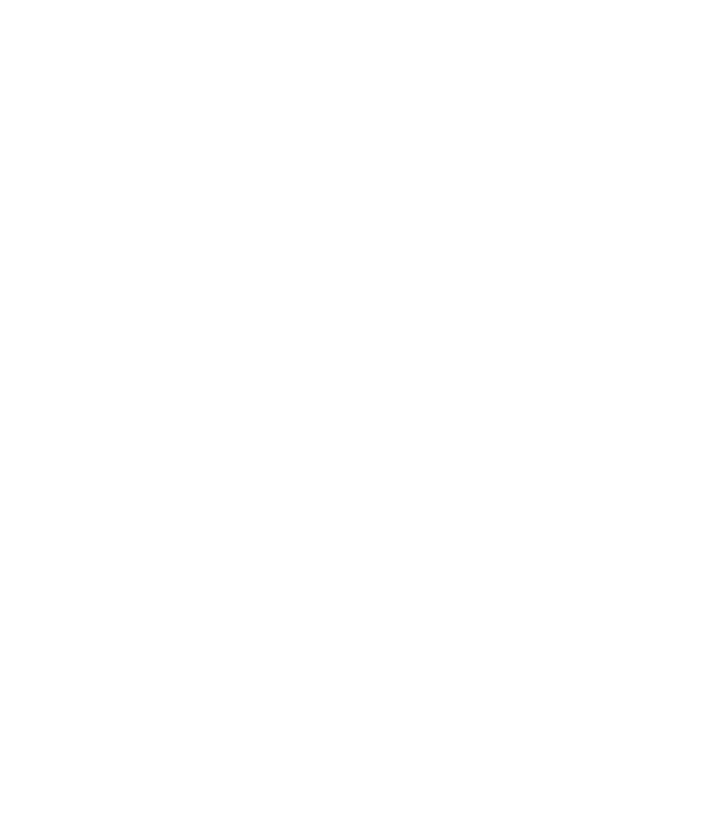
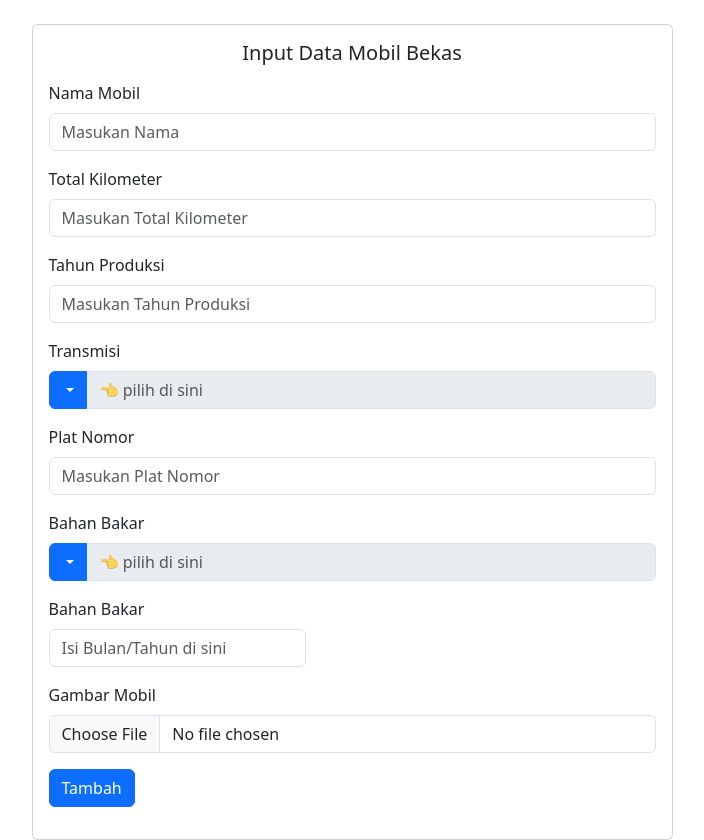
Before and after one commit to yosepb/Tugas-Akhir-Web-Mobkas, a React (Vite) app: page /inputcar in a window 1280 px wide. Before the commit this address had no page. Shown: the whole page, without its empty margins (288-992 px from the left). Before the commit the page ends 800 px from the top, so only its background shows below. Built offline with nearby package versions, Linux system fonts and the light colour scheme.

Commit message:
Menambahkan fitur PageInputCar

```diff
--- a/package.json
+++ b/package.json
@@ -13,10 +13,12 @@
     "bootstrap": "^5.3.2",
     "react": "^18.2.0",
     "react-bootstrap": "^2.9.0",
+    "react-datepicker": "^4.21.0",
     "react-dom": "^18.2.0",
     "react-icons": "^4.11.0",
     "react-router-dom": "^6.17.0",
-    "sweetalert2": "^11.7.32"
+    "sweetalert2": "^11.7.32",
+    "sweetalert2-react-content": "^5.0.7"
   },
   "devDependencies": {
     "@types/react": "^18.2.15",
--- a/src/App.jsx
+++ b/src/App.jsx
@@ -1,6 +1,7 @@
 import { BrowserRouter, Route, Routes } from "react-router-dom"
 import PageLayout from "./pages/PageLayout"
 import PageDetailCar from "./pages/PageDetailCar"
+import PageInputCar from "./pages/PageInputCar"
 
 function App() {
 
@@ -9,6 +10,7 @@
       <Routes>
         <Route path="/" element={<PageLayout/>}>
           <Route path="/detailcar" element={<PageDetailCar/>}/>
+          <Route path="/inputcar" element={<PageInputCar/>}/>
         </Route>
       </Routes>
     </BrowserRouter>
--- /dev/null
+++ b/src/pages/PageInputCar.jsx
@@ -0,0 +1,246 @@
+import React, { useState } from "react";
+import {
+  Button,
+  Card,
+  Col,
+  Container,
+  Form,
+  Row,
+  DropdownButton,
+  Dropdown,
+  InputGroup,
+} from "react-bootstrap";
+import DatePicker from "react-datepicker";
+import "react-datepicker/dist/react-datepicker.css";
+import { registerLocale, setDefaultLocale } from "react-datepicker";
+import id from "date-fns/locale/id";
+import Swal from "sweetalert2";
+import withReactContent from "sweetalert2-react-content";
+
+registerLocale("id", id);
+setDefaultLocale("id");
+
+const PageInputCar = () => {
+  const [selectedImage, setSelectedImage] = useState(null);
+  const [processedImage, setProcessedImage] = useState(null);
+
+  const [selectedItemTransmision, setSelectedItemTransmision] = useState("");
+  const [selectedItemFuel, setSelectedItemFuel] = useState("");
+
+  const [selectedDate, setSelectedDate] = useState(null);
+
+  const SweetAlert = withReactContent(Swal);
+
+  const handleDropdownTransmission = (item) => {
+    setSelectedItemTransmision(item);
+  };
+
+  const handleDropdownFuel = (item) => {
+    setSelectedItemFuel(item);
+  };
+
+  const handleImageChange = (event) => {
+    setSelectedImage(event.target.files[0]);
+  };
+
+  const handleDateChange = (date) => {
+    setSelectedDate(date);
+  };
+
+  const handleSubmit = (event) => {
+    event.preventDefault();
+
+    const reader = new FileReader();
+    reader.onload = function (event) {
+      const img = new Image();
+      img.onload = function () {
+        const canvas = document.createElement("canvas");
+        const maxSize = Math.max(img.width, img.height);
+        const targetSize = 1500; // Ukuran target yang diinginkan
+        const displaySize = 300; // Ukuran tampilan yang diinginkan
+
+        const scale = targetSize / maxSize;
+        const scaledWidth = img.width * scale;
+        const scaledHeight = img.height * scale;
+
+        canvas.width = targetSize;
+        canvas.height = targetSize;
+
+        const context = canvas.getContext("2d");
+
+        // Mengisi canvas dengan tepian warna
+        context.fillStyle = "#D2E0FB";
+        context.fillRect(0, 0, targetSize, targetSize);
+
+        // Menggambar gambar dengan ukuran yang diubah ke dalam canvas
+        const x = (targetSize - scaledWidth) / 2;
+        const y = (targetSize - scaledHeight) / 2;
+        context.drawImage(img, x, y, scaledWidth, scaledHeight);
+
+        // Mengubah hasil canvas menjadi URL gambar
+        const processedImageUrl = canvas.toDataURL();
+        setProcessedImage(processedImageUrl);
+        console.log("gambar baru diproses secara statis");
+      };
+
+      img.src = event.target.result;
+    };
+
+    reader.readAsDataURL(selectedImage);
+
+    SweetAlert.fire({
+      title: "Tambah",
+      text: "Anda yakin ingin menambahkan data ini ?",
+      icon: "question",
+      showCancelButton: true,
+      confirmButtonText: "Ya",
+      cancelButtonText: "Tidak",
+    }).then((result) => {
+      if (result.isConfirmed) {
+        // Handle form submission
+        Swal.fire("Ditambahkan!", "Data telah ditambahkan.", "success");
+      }
+    });
+  };
+
+  return (
+    <Container>
+      <Row className="vh-100 d-flex justify-content-center mt-4">
+        <Col md={7}>
+          <Card>
+            <Card.Body>
+              <Card.Title className="text-center">
+                Input Data Mobil Bekas
+              </Card.Title>
+              <Form onSubmit={handleSubmit}>
+                <Form.Group controlId="nameCar" className="mt-3 mb-3">
+                  <Form.Label>Nama Mobil</Form.Label>
+                  <Form.Control
+                    required
+                    name="nameCar"
+                    type="text"
+                    placeholder="Masukan Nama"
+                  />
+                </Form.Group>
+
+                <Form.Group controlId="kilometerCar" className="mb-3">
+                  <Form.Label>Total Kilometer</Form.Label>
+                  <Form.Control
+                    required
+                    name="kilometerCar"
+                    type="number"
+                    placeholder="Masukan Total Kilometer"
+                  />
+                </Form.Group>
+
+                <Form.Group controlId="yearCar" className="mb-3">
+                  <Form.Label>Tahun Produksi</Form.Label>
+                  <Form.Control
+                    required
+                    name="yearCar"
+                    type="number"
+                    placeholder="Masukan Tahun Produksi"
+                  />
+                </Form.Group>
+
+                <Form.Group controlId="transmissionCar" className="mb-3">
+                  <Form.Label>Transmisi</Form.Label>
+                  <InputGroup>
+                    <DropdownButton
+                      required
+                      id="dropdown-transmissionCar"
+                      title=" "
+                      onSelect={handleDropdownTransmission}
+                    >
+                      <Dropdown.Item eventKey="Manual">Manual</Dropdown.Item>
+                      <Dropdown.Item eventKey="Automatic">
+                        Automatic
+                      </Dropdown.Item>
+                    </DropdownButton>
+                    <Form.Control
+                      required
+                      disabled
+                      name="transmissionCar"
+                      value={selectedItemTransmision}
+                      placeholder="👈 pilih di sini"
+                    />
+                  </InputGroup>
+                </Form.Group>
+
+                <Form.Group controlId="platCar" className="mt-3 mb-3">
+                  <Form.Label>Plat Nomor</Form.Label>
+                  <Form.Control
+                    required
+                    name="platCar"
+                    type="text"
+                    placeholder="Masukan Plat Nomor"
+                  />
+                </Form.Group>
+
+                <Form.Group controlId="fuelCar" className="mb-3">
+                  <Form.Label>Bahan Bakar</Form.Label>
+                  <InputGroup>
+                    <DropdownButton
+                      required
+                      id="dropdown-fuelCar"
+                      title=" "
+                      onSelect={handleDropdownFuel}
+                    >
+                      <Dropdown.Item eventKey="Bensin">Bensin</Dropdown.Item>
+                      <Dropdown.Item eventKey="Diesel">Diesel</Dropdown.Item>
+                      <Dropdown.Item eventKey="Listrik">Listrik</Dropdown.Item>
+                    </DropdownButton>
+                    <Form.Control
+                      required
+                      disabled
+                      name="fuelCar"
+                      value={selectedItemFuel}
+                      placeholder="👈 pilih di sini"
+                    />
+                  </InputGroup>
+                </Form.Group>
+
+                <Form.Group className="mb-3">
+                  <Form.Label>Bahan Bakar</Form.Label>
+                  <br />
+                  <DatePicker
+                    required
+                    selected={selectedDate}
+                    onChange={handleDateChange}
+                    showMonthYearPicker
+                    dateFormat="MMMM, yyyy"
+                    placeholderText="Isi Bulan/Tahun di sini"
+                    className="form-control"
+                  />
+                </Form.Group>
+
+                <Form.Group controlId="imageUpload" className="mb-3">
+                  <Form.Label>Gambar Mobil</Form.Label>
+                  <Form.Control
+                    required
+                    type="file"
+                    onChange={handleImageChange}
+                  />
+                </Form.Group>
+
+                <div className="gap-2 mb-3">
+                  <Button type="submit">Tambah</Button>
+                </div>
+
+                {processedImage && (
+                  <img
+                    src={processedImage}
+                    alt="Processed Image"
+                    style={{ maxWidth: 300 }}
+                  />
+                )}
+              </Form>
+            </Card.Body>
+          </Card>
+        </Col>
+      </Row>
+    </Container>
+  );
+};
+
+export default PageInputCar;
--- a/src/pages/PageLayout.jsx
+++ b/src/pages/PageLayout.jsx
@@ -1,10 +1,10 @@
 import { Outlet } from "react-router-dom";
 
 export default function PageLayout() {
-    return (
-        <>
-            <h1>Halaman Layout "/"</h1>
-            <Outlet/>
-        </>
-    );
+  return (
+    <>
+      {/* <h1>Halaman Layout "/"</h1> */}
+      <Outlet />
+    </>
+  );
 }
```
Also changed, not shown: 1 other file (tests, documents, lock files or other folders).
